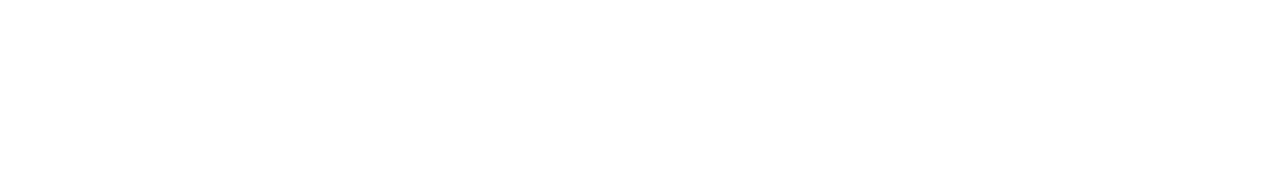
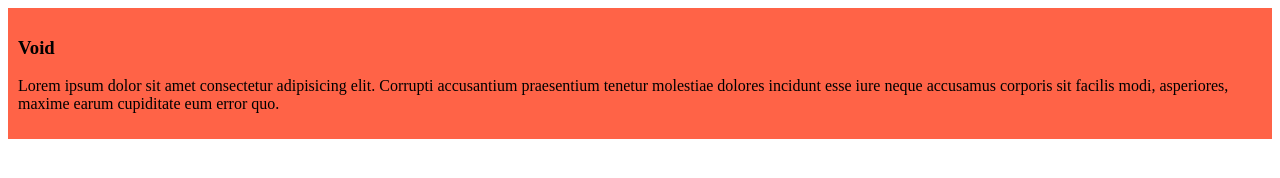
Before and after one commit to crackhead6474/WD, a plain HTML site: page index.html in a window 1280 px wide. Drawn offline with Linux system fonts and the light colour scheme.

Commit message:
added some content

```diff
--- a/index.html
+++ b/index.html
@@ -4,8 +4,12 @@
     <meta charset="UTF-8">
     <meta name="viewport" content="width=device-width, initial-scale=1.0">
     <title>My First Repo</title>
+    <link rel="stylesheet" href="./index.css">
 </head>
 <body>
-
+      <div>
+        <h3>Void</h3>
+        <p>Lorem ipsum dolor sit amet consectetur adipisicing elit. Corrupti accusantium praesentium tenetur molestiae dolores incidunt esse iure neque accusamus corporis sit facilis modi, asperiores, maxime earum cupiditate eum error quo.</p>
+    </div>
 </body>
 </html>
```
